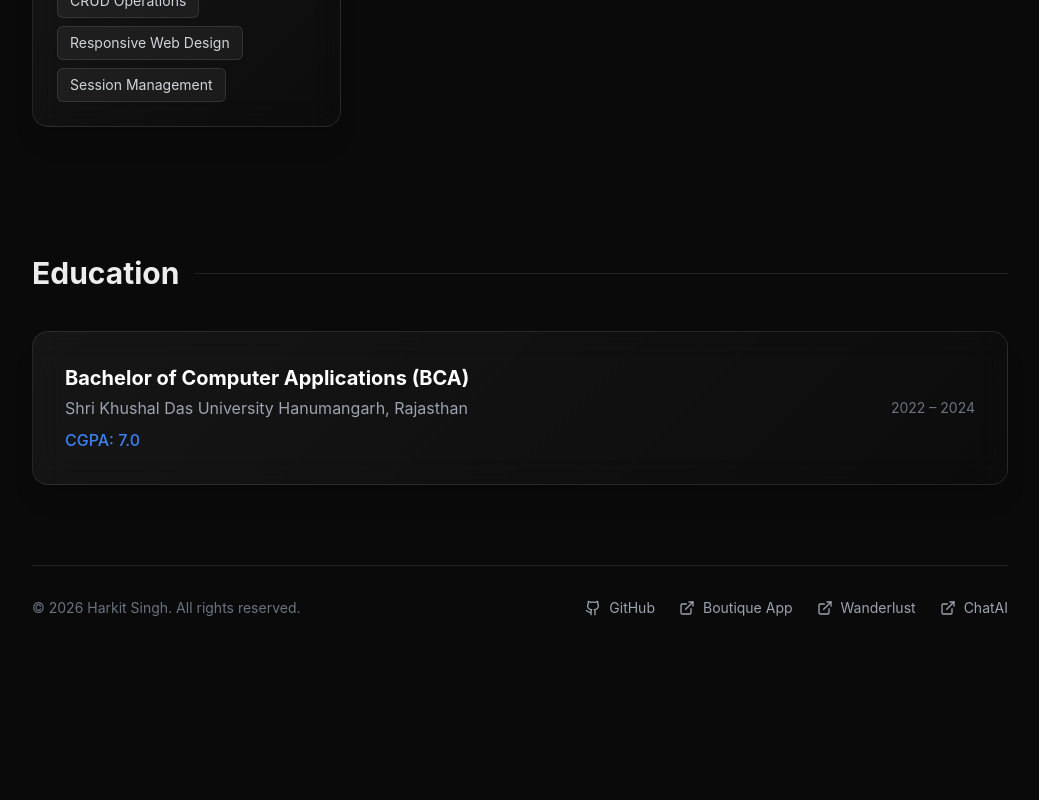
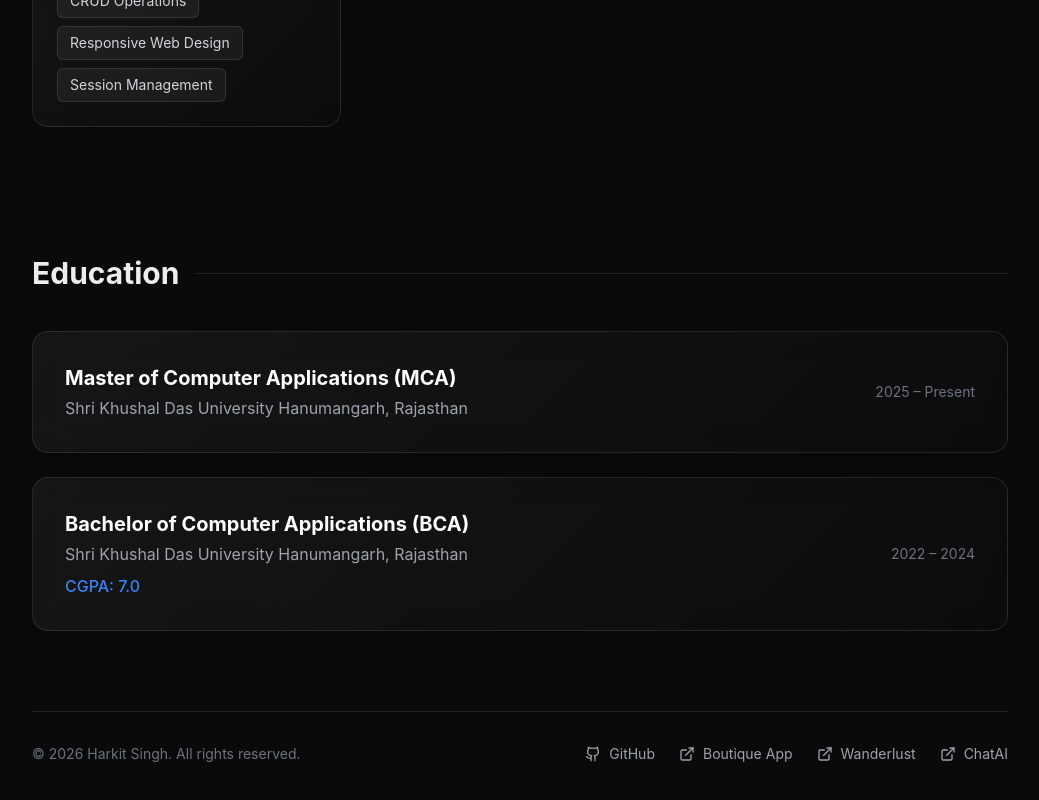
Before and after one commit to Harkit07/Portfolio, a React app: page / in a window 1280 px wide. Shown: the part 3397-4197 px from the top of the page, without its empty margins (120-1159 px from the left). Before the commit the page ends 4111 px from the top, so only its background shows below. Built offline with nearby package versions, Linux system fonts and the light colour scheme; the HTML template or start-up script is replaced by a standard one.

Commit message:
add education section

```diff
--- a/src/App.jsx
+++ b/src/App.jsx
@@ -219,19 +219,30 @@ function App() {
               Education
               <div className="h-px bg-white/10 flex-1"></div>
             </h3>
-            <div className="glass-card p-8 mb-20 flex flex-col md:flex-row justify-between items-start md:items-center">
+            <div className="flex flex-col gap-6 mb-20">
+              {education.map((item, index) => (
+                <div
+                  key={index}
+                  className="glass-card p-8 flex flex-col md:flex-row justify-between items-start md:items-center"
+                >
                   <div>
                     <h4 className="text-xl font-bold text-white">
-                  {education.degree}
+                      {item.degree}
                     </h4>
-                <p className="text-gray-400 mt-1">{education.institution}</p>
+                    <p className="text-gray-400 mt-1">{item.institution}</p>
+
+                    {/* Conditional rendering: Only show this <p> if metrics is not empty */}
+                    {item.metrics && (
                       <p className="text-primary mt-2 font-medium">
-                  {education.metrics}
+                        {item.metrics}
                       </p>
+                    )}
                   </div>
                   <span className="text-gray-500 mt-4 md:mt-0 text-sm">
-                {education.dates}
+                    {item.dates}
                   </span>
+                </div>
+              ))}
             </div>
 
             <footer className="border-t border-white/10 pt-8 flex flex-col md:flex-row justify-between items-center gap-4">
--- a/src/data.js
+++ b/src/data.js
@@ -109,10 +109,18 @@ export const resumeData = {
       ],
     },
   ],
-  education: {
-    degree: "Bachelor of Computer Applications (BCA)",
-    institution: "Shri Khushal Das University Hanumangarh, Rajasthan",
-    dates: "2022 – 2024",
-    metrics: "CGPA: 7.0",
-  },
+  education: [
+    {
+      degree: "Master of Computer Applications (MCA)",
+      institution: "Shri Khushal Das University Hanumangarh, Rajasthan",
+      dates: "2025 – Present",
+      metrics: "",
+    },
+    {
+      degree: "Bachelor of Computer Applications (BCA)",
+      institution: "Shri Khushal Das University Hanumangarh, Rajasthan",
+      dates: "2022 – 2024",
+      metrics: "CGPA: 7.0",
+    },
+  ],
 };
```
Lines whose indentation alone changed are shown as unchanged.
